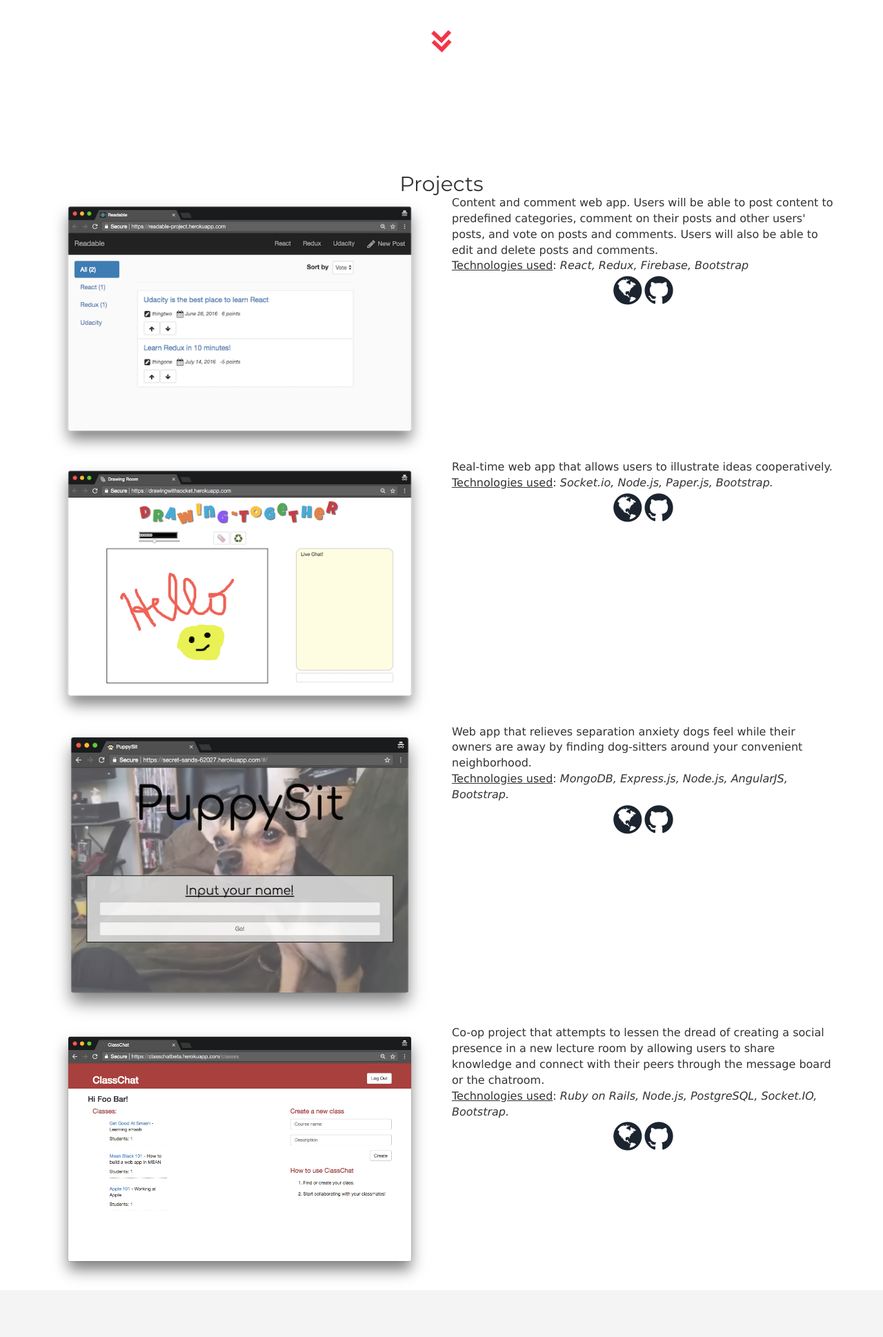
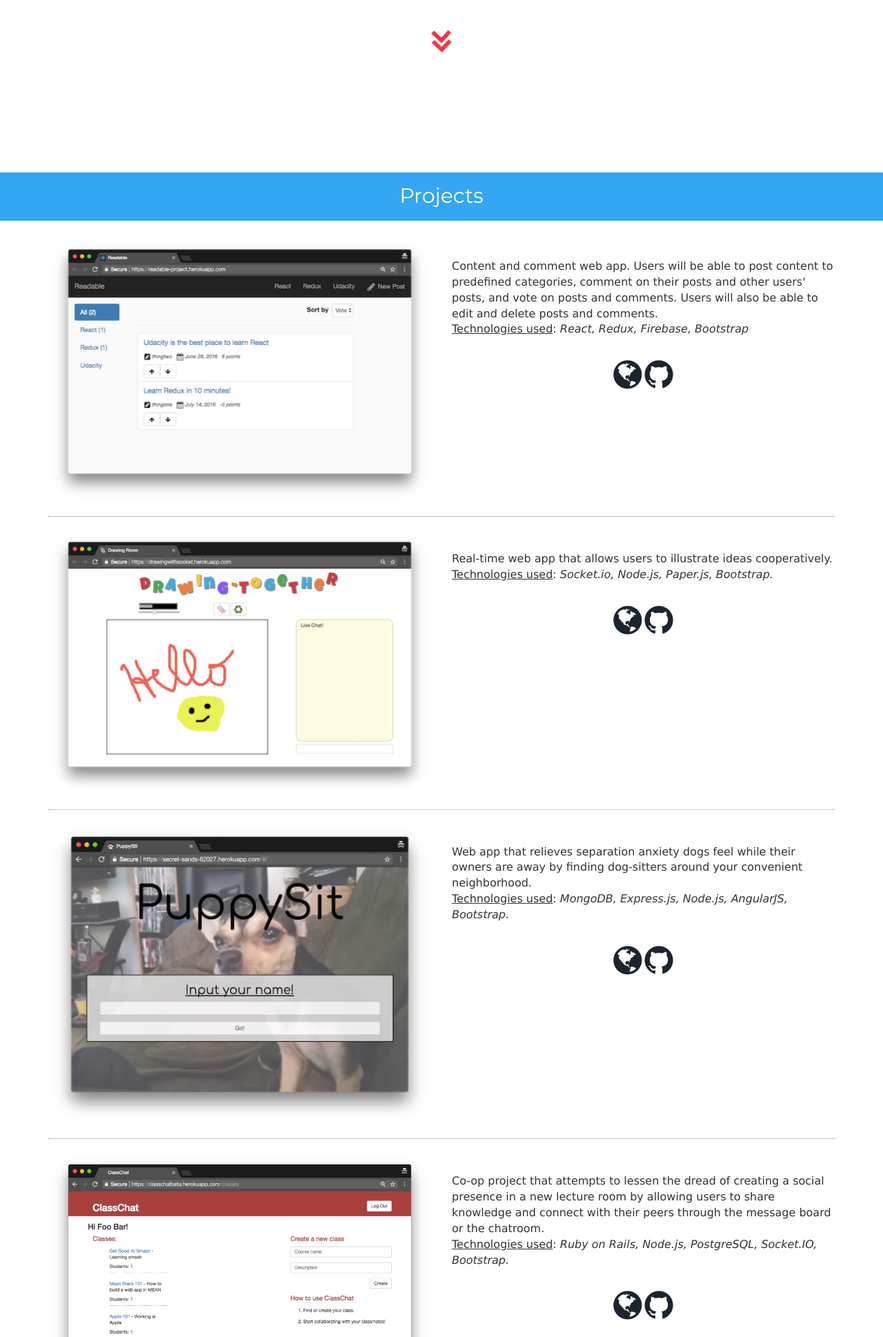
Before and after one commit to hsjung22/portfolio, a PHP site: page / in a window 1280 px wide. Shown: the part 550-2488 px from the top of the page at 69% size. Run offline with PHP 8.4, Linux system fonts and the light colour scheme.

Commit message:
feat: spaces and borders between projects

```diff
--- a/css/style.css
+++ b/css/style.css
@@ -8,14 +8,12 @@ License URL: http://creativecommons.org/licenses/by/3.0/
   margin-bottom: 20px;
 }
 
-
-
-
 html, body{
 	font-family: 'Montserrat', sans-serif;
 	font-size: 100%;
 	background: #FFF;
 }
+
 body a {
 	transition:0.5s all;
 	-webkit-transition:0.5s all;
@@ -23,9 +21,11 @@ body a {
 	-o-transition:0.5s all;
 	-ms-transition:0.5s all;
 }
+
 a:hover{
  text-decoration:none;
 }
+
 input[type="button"],input[type="submit"],li.parallelogram{
 	transition:0.5s all;
 	-webkit-transition:0.5s all;
@@ -43,35 +43,43 @@ p{
 	margin:0;
   font-family: "Lucida Sans Unicode", "Lucida Grande", sans-serif;
 }
+
 ul{
 	margin:0;
 	padding:0;
 }
+
 label{
 	margin:0;
 }
+
 /*--start-header--*/
 .header-top {
   padding: 2em 0em 0 0;
 }
+
  .logo {
   text-align: center;
 }
+
 .logo  a h1{
   font-size:9em;
   font-weight: 400;
   color:#34353a;
- font-family: 'Montserrat', sans-serif;
+  font-family: 'Montserrat', sans-serif;
 }
+
 ul.side_nav{
   position: fixed;
   right: 3%;
   top: 39%;
   z-index: 1;
 }
+
 ul.side_nav li{
-display:block;
+  display:block;
 }
+
 ul.side_nav li a{
 	width:13px;
 	height:13px;
@@ -84,6 +92,7 @@ ul.side_nav li a{
 	display:block;
 	margin-bottom:1em;
 }
+
 ul.side_nav li a:hover{
 	background: #faacb4;
 	border:2px solid #faacb4;
@@ -94,9 +103,11 @@ ul.side_nav li a:hover{
   background: white;
   min-height: 100vh;
 }
+
 .banner-info {
   margin-top: 35vh;
 }
+
 .banner-info p {
   font-size: 0.9em;
   font-weight: 400;
@@ -115,59 +126,67 @@ ul.side_nav li a:hover{
   display:inline-block;
 }
 
-
-
 .scroll-down {
   margin: 12% auto 0;
   text-align: center;
 }
-/*--about--*/
-/*about page*/
+
 .profile-pic{
   background:url(../images/profile.png) no-repeat 0px 0px;
   height: 279px;
   width: 215px;
   display:inline-block;
 }
+
 #about {
   background: #F4F4F4;
   padding: 5em 0;
 }
+
 .about-set{
   background-color: #34a6f3;
   height: auto;
   padding-bottom: 30px;
 }
+
 .about-me-margin{
   margin-top: 20px;
   margin-bottom: 20px;
 }
+
 .about-paragraph{
   font-size: 1.3em;
 }
+
 h3.title {
   font-size: 2.5em;
   font-weight: 400;
   color: #34353a;
-  font-family: 'Montserrat', sans-serif;text-align:center;
+  font-family: 'Montserrat', sans-serif;
+  text-align:center;
   margin-bottom:1em;
 }
+
 .ab-grid {
   padding:0;
 }
+
 .pic img {
   width:100%;
 }
+
 .text {
   background-color: #53bed6;
   min-height: 550px;
   padding: 4em;
 }
+
 .ab-grid.text h4 {
   font-size: 1.5em;
   line-height: 1.6em;
   color: #fff;
 }
+
 .ab-grid.text p{
   font-size:0.9em;
   line-height: 1.8em;
@@ -176,7 +195,6 @@ h3.title {
   margin: 1em 0;
 }
 
-/*--contact--*/
 .contact_desc{
   padding:4em 0;
 }
@@ -222,7 +240,21 @@ h3.title {
   display: inline-block;
 }
 
+.display-head{
+  padding-top: 17px;
+  margin-bottom: 25px;
+  height: 70px;
+  color: white;
+  background-color: #34a6f3;
+}
 
+.project-description {
+  padding-top: 30px;
+}
+
+hr.dotted-style {
+	border-top: 1px dotted #8c8b8b;
+}
 
 /*----top-move------*/
 #toTop {
--- a/home.html
+++ b/home.html
@@ -58,12 +58,15 @@
 				</div>
 				<div class="col-md-6">
 					<div class="row">
+						<div class="project-description">
 							<div class="col-md-12">
 								<p>Content and comment web app. Users will be able to post content to predefined categories, comment on their posts and other users' posts, and vote on posts and comments. Users will also be able to edit and delete posts and comments.</p>
 								<p><u>Technologies used</u>: <em>React, Redux, Firebase, Bootstrap</em></p>
 							</div>
 						</div>
+					</div>
 					<div class="row">
+						<div class="project-description">
 							<div class="col-md-12 text-center">
 								<a href="https://readable-project.herokuapp.com/" target="_blank">
 									<i class="fa fa-globe fa-3x"></i>
@@ -75,18 +78,23 @@
 						</div>
 					</div>
 				</div>
+			</div>
+			<hr class="dotted-style" />
 			<div class="row">
 				<div class="col-md-6">
 					<img src="images/drawing1.1.png" class="img-responsive center-block" alt="Drawing Together Website Screenshot">
 				</div>
 				<div class="col-md-6">
 					<div class="row">
+						<div class="project-description">
 							<div class="col-md-12">
 								<p>Real-time web app that allows users to illustrate ideas cooperatively.</p>
 								<p><u>Technologies used</u>: <em>Socket.io, Node.js, Paper.js, Bootstrap.</em></p>
 							</div>
 						</div>
+					</div>
 					<div class="row">
+						<div class="project-description">
 							<div class="col-md-12 text-center">
 								<a href="https://drawingwithsocket.herokuapp.com/" target="_blank">
 									<i class="fa fa-globe fa-3x"></i>
@@ -98,18 +106,23 @@
 						</div>
 					</div>
 				</div>
+			</div>
+			<hr class="dotted-style" />
 			<div class="row">
 				<div class="col-md-6">
 					<img src="images/puppysit1.1.png" class="img-responsive center-block" alt="Puppysit Website Screenshot">
 				</div>
 				<div class="col-md-6">
 					<div class="row">
+						<div class="project-description">
 							<div class="col-md-12">
 								<p>Web app that relieves separation anxiety dogs feel while their owners are away by finding dog-sitters around your convenient neighborhood.</p>
 								<p><u>Technologies used</u>: <em>MongoDB, Express.js, Node.js, AngularJS, Bootstrap.</em></p>
 							</div>
 						</div>
+					</div>
 					<div class="row">
+						<div class="project-description">
 							<div class="col-md-12 text-center">
 								<a href="https://secret-sands-62027.herokuapp.com/" target="_blank">
 									<i class="fa fa-globe fa-3x"></i>
@@ -121,18 +134,23 @@
 						</div>
 					</div>
 				</div>
+			</div>
+			<hr class="dotted-style" />
 			<div class="row">
 				<div class="col-md-6">
 					<img src="images/classchat1.1.png" class="img-responsive center-block" alt="Class Chat Website Screenshot">
 				</div>
 				<div class="col-md-6">
 					<div class="row">
+						<div class="project-description">
 							<div class="col-md-12">
 								<p>Co-op project that attempts to lessen the dread of creating a social presence in a new lecture room by allowing users to share knowledge and connect with their peers through the message board or the chatroom.</p>
 								<p><u>Technologies used</u>: <em>Ruby on Rails, Node.js, PostgreSQL, Socket.IO, Bootstrap.</em></p>
 							</div>
 						</div>
+					</div>
 					<div class="row">
+						<div class="project-description">
 							<div class="col-md-12 text-center">
 								<a href="https://classchatbeta.herokuapp.com/" target="_blank">
 									<i class="fa fa-globe fa-3x"></i>
@@ -140,6 +158,7 @@
 								<a href="https://github.com/hsjung22/ClassChat" target="_blank">
 									<i class="fa fa-github fa-3x"></i>
 								</a>
+							</div>
 						</div>
 					</div>
 				</div>
```
Lines whose indentation alone changed are shown as unchanged.
